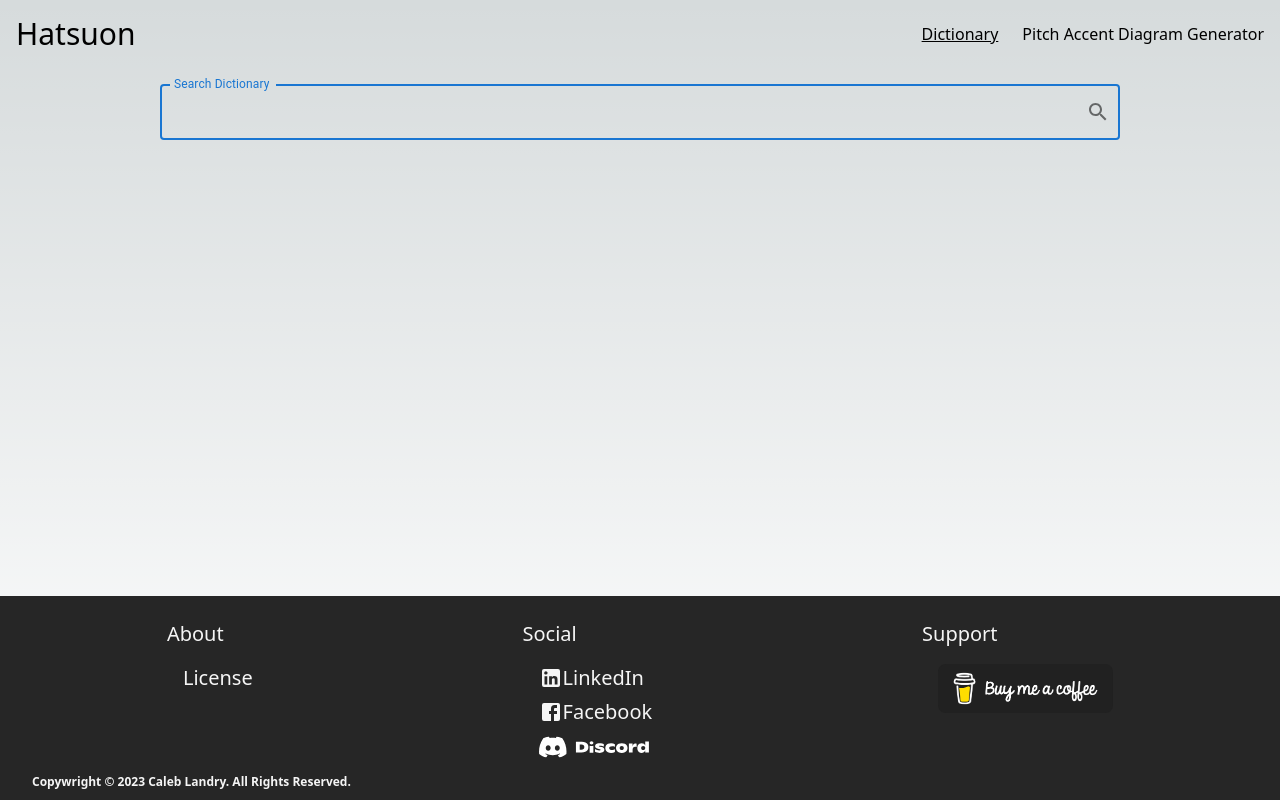
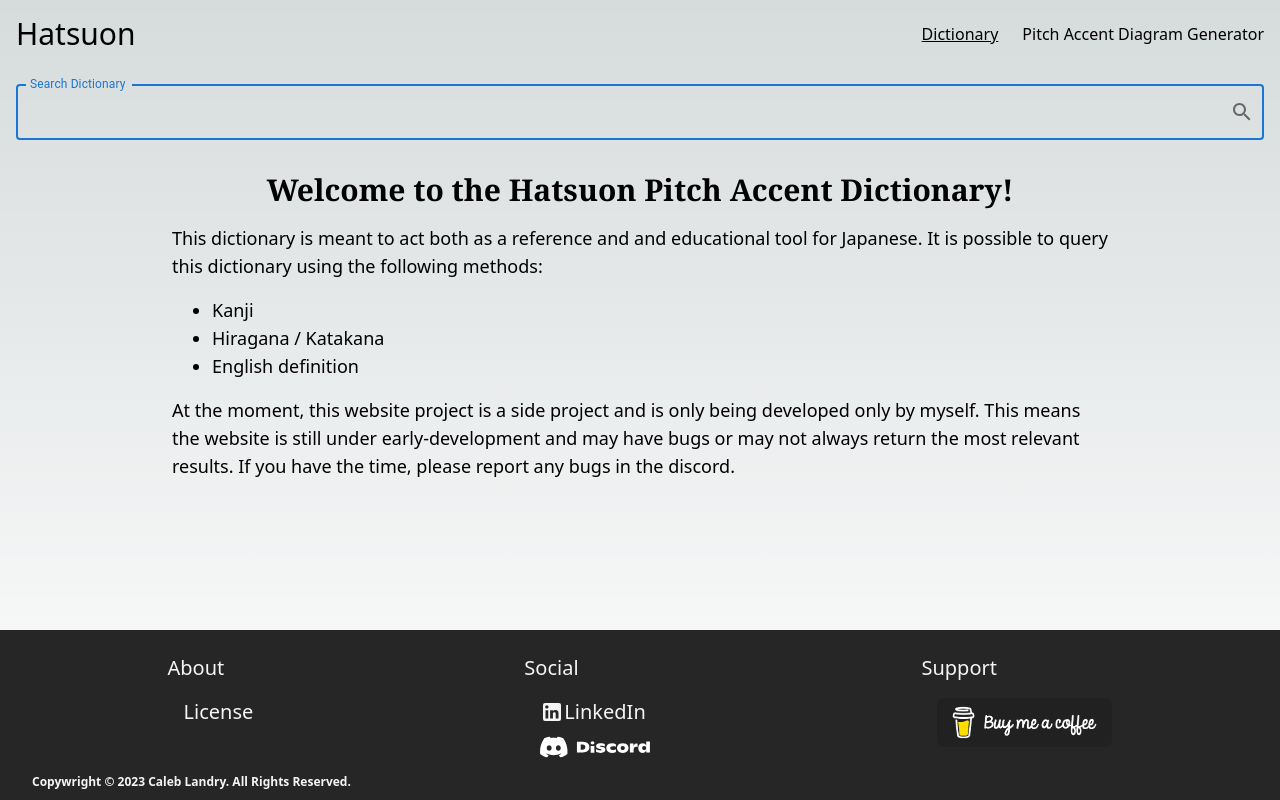
Before and after one commit to Caleblan/hatsuon_dictionary, a Next.js app: page /dictionary in a window 1280 px wide. Built offline with nearby package versions, Linux system fonts and the light colour scheme.

Commit message:
Some general styling, added dictionary explination

```diff
--- a/components/Dictionary/PageButtons.tsx
+++ /dev/null
@@ -1,69 +0,0 @@
-
-// MUI/React Imports
-import IconButton from '@mui/material/IconButton';
-import Button from '@mui/material/Button';
-import Stack from '@mui/material/Stack';
-import ArrowBackIosIcon from '@mui/icons-material/ArrowBackIos';
-import ArrowForwardIosIcon from '@mui/icons-material/ArrowForwardIos';
-// Next.js imports
-import Link from 'next/link'
-
-type props = {
-    entriesCount:number,
-    pageEntries:number,
-    currentPage:number,
-    query: string
-}
-
-export default function PageButtons({entriesCount, pageEntries, currentPage, query}: props): JSX.Element {
-
-  /**
-   * Generates a button layout which corresponds to the number of pages returned by specific query.
-   * @param {number} entriesCount The total number of results returned by the query.
-   * @param {number} pageEntries Number of entries per page.
-   * @param {number} currentPage The current page that is selected (assuming valid value).
-   * @param {string} query The current query given by the user
-   * @returns {JSX.Element} Button Layout as a JSX Element
-   */
-  function generatePageButtons(entriesCount:number, pageEntries:number, currentPage:number, query:string): JSX.Element[] {
-
-    let pageLinks: JSX.Element[] = [];
-
-    console.log("Here", entriesCount, pageEntries, entriesCount/pageEntries)
-
-    //Create page index buttons
-    for(let i = 1; i < Math.ceil(entriesCount /  pageEntries) + 1; i++) {
-        pageLinks.push(
-          <Link className={`${currentPage == i ? 'pointer-events-none' : ''}`} href={{pathname: '/dictionary/search', query: {query , page: i}}}>
-            <Button className="inline" variant="outlined" disabled={currentPage == i ? true : false}>
-              {i}
-            </Button>
-          </Link>
-        )
-    }
-
-    return pageLinks;
-  }
-
-  return (
-      <Stack className="w-full flex justify-center mt-4" direction="row" spacing={2}>
-
-          <Link className={`${currentPage == 1 ? 'pointer-events-none' : ''}`}
-          href={{pathname: '/dictionary/search', query: {query , page: currentPage == 1 ? 1 : currentPage-1}}}>
-            <IconButton className="flex justify-center"
-            disabled={currentPage == 1 ? true: false}>
-              <ArrowBackIosIcon/>
-            </IconButton>
-          </Link>
-          {generatePageButtons(entriesCount, pageEntries, currentPage, query)}
-
-          <Link className={`${currentPage == Math.ceil(entriesCount / pageEntries) ? 'pointer-events-none' : ''}`}
-          href={{pathname: '/dictionary/search', query: {query , page: currentPage == Math.ceil(entriesCount / pageEntries) ? Math.ceil(entriesCount / pageEntries) : Number(currentPage)+1}}}>
-            <IconButton
-            disabled={currentPage == Math.ceil(entriesCount / pageEntries) ? true: false}>
-              <ArrowForwardIosIcon/>
-            </IconButton>
-          </Link>
-      </Stack>
-    )
-}
--- a/components/Footer/Footer.tsx
+++ b/components/Footer/Footer.tsx
@@ -62,10 +62,10 @@ export default function Footer(): JSX.Element {
                             <LinkedInIcon className="Icon"/>
                             LinkedIn
                         </Link>
-                        <Link className={styling.footerLink} href={links.externalLinks.facebook} target="_blank" rel="noopener noreferrer">
+                        {/* <Link className={styling.footerLink} href={links.externalLinks.facebook} target="_blank" rel="noopener noreferrer">
                             <FacebookIcon className="Icon"/>
                             Facebook
-                        </Link>
+                        </Link>  */}
                         <Link className={styling.footerLink} href={links.externalLinks.discord} target="_blank" rel="noopener noreferrer">
                             <Image src={DiscordLogo} alt="Discord Logo" width= {110}/>
                         </Link>
--- a/pages/_app.tsx
+++ b/pages/_app.tsx
@@ -3,11 +3,9 @@ import '../styles/globals.css'
 import type { AppProps } from 'next/app'
 import Head from 'next/head'
 import { CookiesProvider } from "react-cookie";
-
 // Custom Components
 import Header from '../components/Header/Header'
 import Footer from '../components/Footer/Footer';
-
 
 
 export default function App({ Component, pageProps }: AppProps) {
--- a/pages/dictionary/index.tsx
+++ b/pages/dictionary/index.tsx
@@ -12,8 +12,43 @@ export default function DictionaryHomePage() {
       </Head>
 
       <main>
-        <div className="w-3/4">
-          <SearchBar className="w-full mt-4 max-w-5xl" query={''}/>
+        <div className="w-full px-4 h-full flex flex-col items-center max-w-7xl">
+          <SearchBar className="w-full mt-4" query={''}/>
+
+          <div className="flex flex-col items-center font-medium">
+
+            <span className="font-bold font-serif text-3xl mt-8 mb-4 text-center">
+              {"Welcome to the Hatsuon Pitch Accent Dictionary!"}
+            </span>
+
+
+
+            <p className="md:w-3/4 text-lg">
+              {
+                `This dictionary is meant to act both as a reference and and educational tool
+                for Japanese. It is possible to query this dictionary using the following methods:`
+              }
+            </p>
+
+            <ul className="w-full md:w-3/4 text-lg text-start list-disc pl-10 py-4">
+              <li>Kanji</li>
+              <li>Hiragana / Katakana</li>
+              <li>English definition</li>
+            </ul>
+
+            <p className="md:w-3/4 text-lg">
+              {
+                `At the moment, this website project is a side project and is only being developed
+                only by myself. This means the website is still under early-development and may have bugs or may
+                not always return the most relevant results. If you have the time, please report any bugs in the discord.
+                `
+              }
+            </p>
+
+
+          </div>
+
+
         </div>
       </main>
     </>
--- a/pages/pitchGenerator.tsx
+++ b/pages/pitchGenerator.tsx
@@ -19,9 +19,12 @@ export default function Home() {
       </Head>
 
       <main>
-        <div className="w-full px-4 h-full text-justify flex flex-col gap-y-4">
+        <div className="w-full px-4 h-full flex flex-col gap-y-4 sm:justify-center sm:w-3/4 items-center">
             <PitchGenerator/>
 
+            {/* max-w-5xl */}
+
+            <span className="w-full flex flex-col items-center">
               <p>
                 {
                   `This software allows users to create pitch accent diagrams which can be used in educational content. \
@@ -41,7 +44,7 @@ export default function Home() {
                 }
               </p>
 
-            <ul>
+              <ul className="w-full">
                 <li className="flex" style={{marginBottom: "0.75em"}}>
                   <Tooltip title="Attributation" placement="left">
                     <AttributionIcon className=" mr-2" fontSize="large" style={{width: "2rem"}}/>
@@ -68,10 +71,11 @@ export default function Home() {
                 </li>
               </ul>
 
-              <p>
+                <p className="w-full">
                   {`Note that this license does not apply to the software used to create the \
                   pitch diagrams which is copywrited by creator of the site.`}
                 </p>
+              </span>
           </div>
       </main>
     </>
--- a/styles/globals.css
+++ b/styles/globals.css
@@ -103,10 +103,15 @@ body, #app {
 
 
 main {
+
+  width: 100%;
+  height: 100%;
   display: flex;
   flex-direction: column;
   justify-content: space-between;
+
   align-items: center;
+
   margin-bottom: 1.5rem;
   min-height: 100%;
 }
```
Lines whose indentation alone changed are shown as unchanged.
